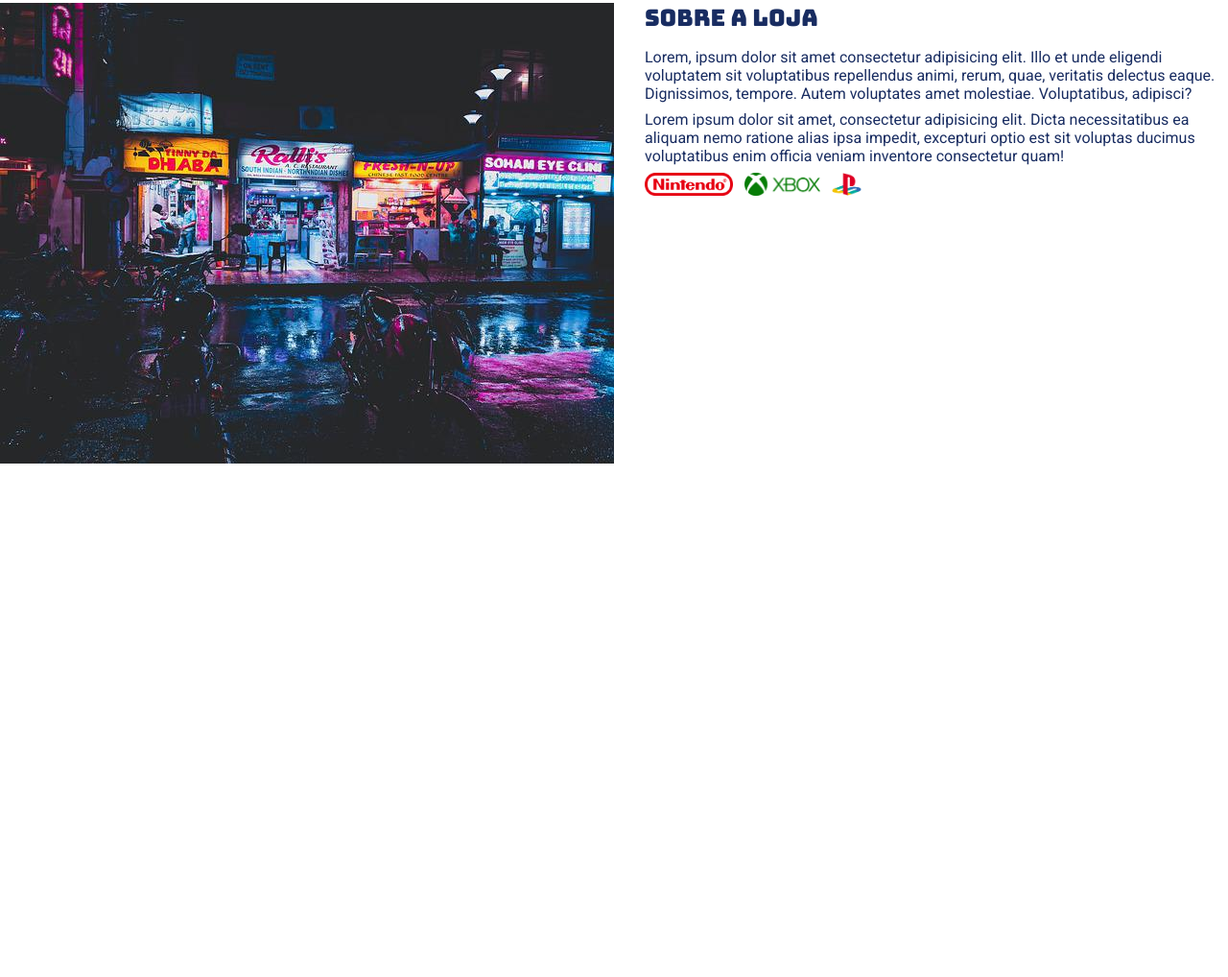
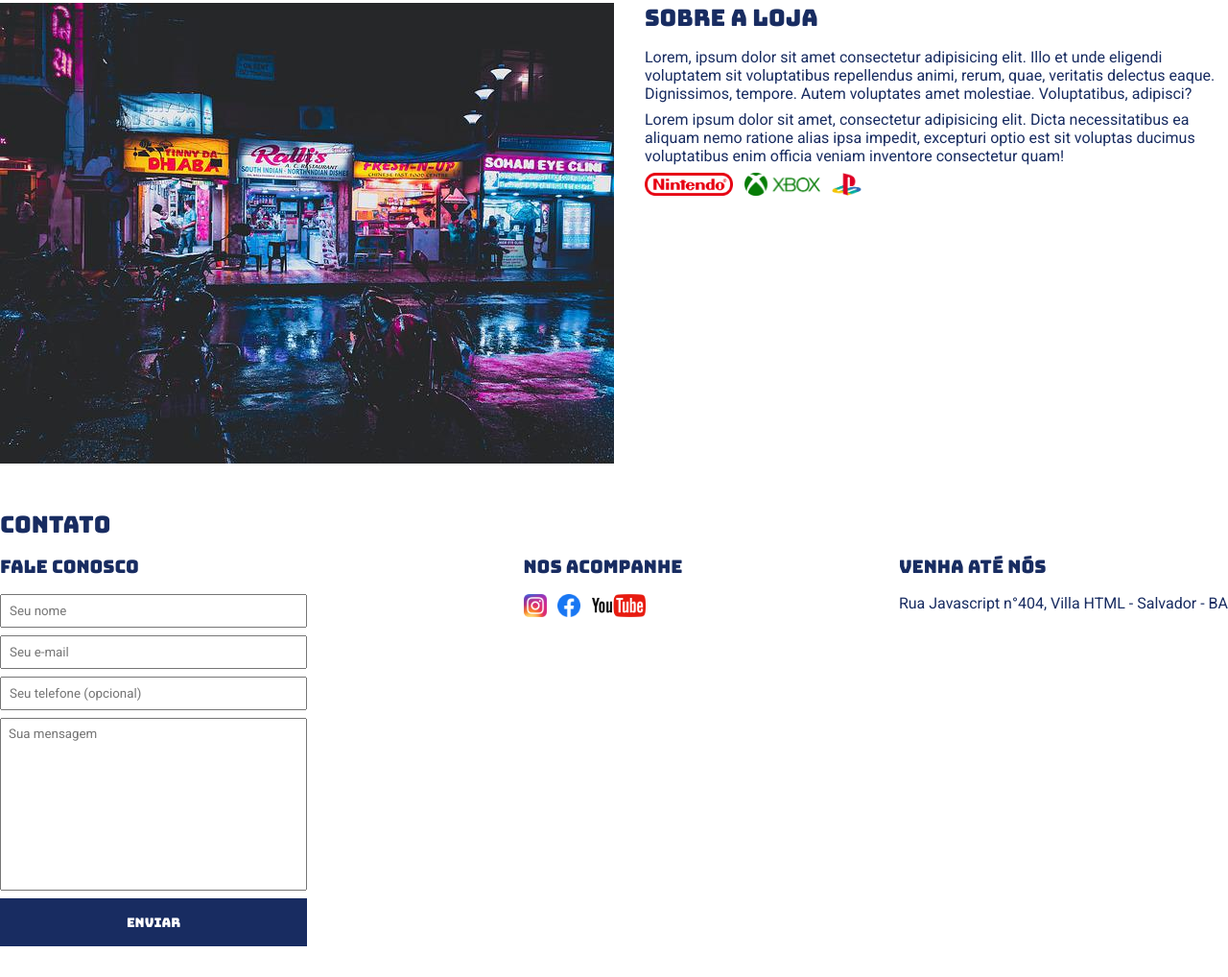
Before and after one commit to KayqueSekishiki/gameshop, a plain HTML site: page index.html in a window 1280 px wide. Shown: the part 96-1114 px from the top of the page at 96% size. Before the commit the page ends 800 px from the top, so only its background shows below. Drawn offline with Linux system fonts and the light colour scheme.

Commit message:
feat: section contact

```diff
--- a/index.html
+++ b/index.html
@@ -22,7 +22,7 @@
         <nav>
           <ul>
             <li><a href="#">Sobre a loja</a></li>
-            <li><a href="#">Contatos</a></li>
+            <li><a href="#">Contato</a></li>
           </ul>
         </nav>
       </div>
@@ -56,5 +56,46 @@
         </div>
       </div>
     </section>
+    <section id="contact">
+      <div class="container">
+        <h2>Contato</h2>
+        <div class="contact-methods">
+          <div>
+            <h3>Fale Conosco</h3>
+            <form>
+              <input type="text" placeholder="Seu nome" required />
+              <input type="email" placeholder="Seu e-mail" required />
+              <input type="tel" placeholder="Seu telefone (opcional)" />
+              <textarea placeholder="Sua mensagem" required></textarea>
+              <button type="submit">Enviar</button>
+            </form>
+          </div>
+          <div>
+            <h3>Nos Acompanhe</h3>
+            <ul class="social-links">
+              <li>
+                <a href="#" title="Siga-nos no Instagram">
+                  <img src="./images/instagram.png" alt="logo do Instagram" />
+                </a>
+              </li>
+              <li>
+                <a href="#" title="Siga-nos no Facebook">
+                  <img src="./images/facebook.png" alt="logo do Facebook" />
+                </a>
+              </li>
+              <li>
+                <a href="#" title="Visite nosso canal no Youtube">
+                  <img src="./images/youtube.png" alt="logo do Youtube" />
+                </a>
+              </li>
+            </ul>
+          </div>
+          <div>
+            <h3>Venha até nós</h3>
+            <p>Rua Javascript n°404, Villa HTML - Salvador - BA</p>
+          </div>
+        </div>
+      </div>
+    </section>
   </body>
 </html>
--- a/main.css
+++ b/main.css
@@ -4,7 +4,9 @@
   box-sizing: border-box;
 }
 
-body {
+body,
+input,
+textarea {
   font-family: "Roboto", sans-serif;
 }
 
@@ -15,7 +17,9 @@ header {
 }
 
 header,
-section h2 {
+section h2,
+section h3,
+form button {
   font-family: "Bungee", cursive;
   font-weight: normal;
 }
@@ -75,3 +79,60 @@ section p {
 .store-front {
   margin-right: 32px;
 }
+
+.social-links li {
+  display: inline;
+  margin-right: 8px;
+}
+
+.social-links li a {
+  text-decoration: none;
+}
+
+.social-links img {
+  height: 24px;
+}
+
+#contact .container {
+  display: block;
+}
+
+.contact-methods {
+  display: flex;
+  justify-content: space-between;
+}
+
+form input,
+form textarea,
+form button {
+  display: block;
+  width: 320px;
+  margin-bottom: 8px;
+  padding: 8px;
+}
+
+form textarea {
+  resize: none;
+  height: 180px;
+}
+
+section h3 {
+  margin-bottom: 16px;
+}
+
+form button {
+  background-color: #182c61;
+  color: #ffffff;
+  border: none;
+  height: 50px;
+}
+
+form button:hover {
+  cursor: pointer;
+  background-color: #314e9e;
+}
+
+input:focus,
+textarea:focus {
+  outline-color: #182c61;
+}
```
